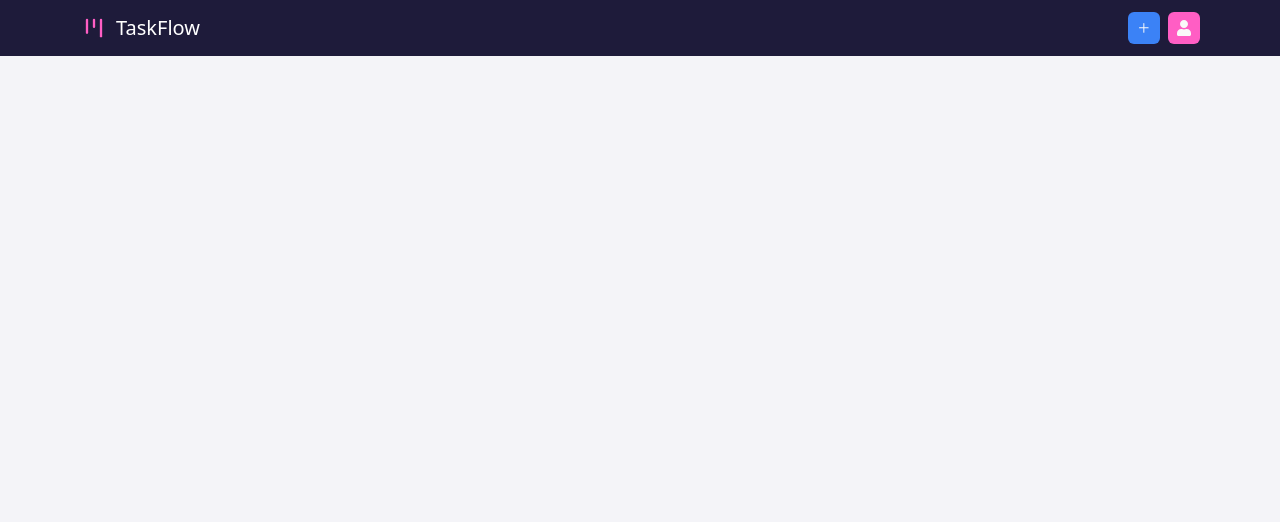
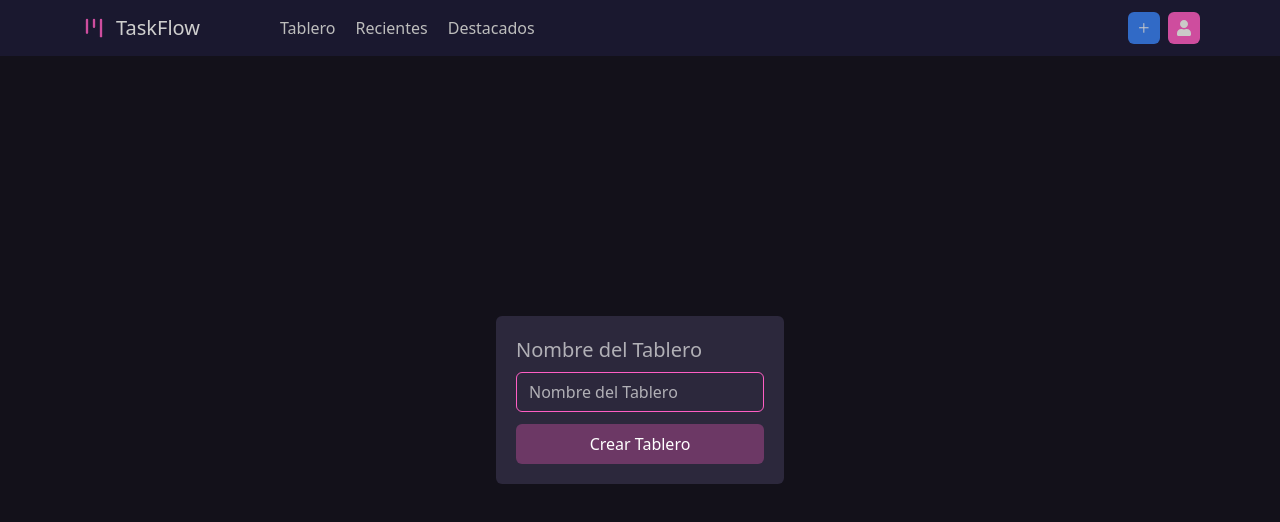
Before and after one commit to oscar84-spec/task-flow, a React (Vite) app: page /dashboard in a window 1280 px wide. Both pictures are taken after a click on the button 1144 px from the left and 28 px from the top of the page. Shown: the top 522 px of the page. Built offline with nearby package versions, Linux system fonts and the light colour scheme.

Commit message:
Header del dashboard, terminado

```diff
--- /dev/null
+++ b/src/components/Dashboard/AddTabModal.tsx
@@ -0,0 +1,47 @@
+import { Button } from "../index";
+import { useShowModalStore } from "../../store/slices/sliceShowModal";
+import "../../assets/styles/header-dash.css";
+
+const AddTabModal = () => {
+  const { isOpenModal, handleToggleModal } = useShowModalStore();
+  return (
+    <div
+      className={`menu fixed top-0 left-0 w-screen h-screen bg-stone-950/20 flex justify-center items-center z-50 ${
+        isOpenModal ? "show" : ""
+      } `}
+    >
+      <form
+        className={`menu w-72 h-max absolute top-1/2 left-1/2 transform -translate-1/2 p-5 rounded-md bg-dashboard-sidebar-bg flex flex-col gap-3  ${
+          isOpenModal ? "show" : ""
+        } `}
+        id="modal"
+        popover="auto"
+      >
+        <div className="flex flex-col gap-2">
+          <label
+            htmlFor=""
+            className="text-xl text-dashboard-text-color/70 font-medium"
+          >
+            Nombre del Tablero
+          </label>
+          <input
+            type="text"
+            name=""
+            id=""
+            placeholder="Nombre del Tablero"
+            className="outline-none border-1 border-btn-secondary-bg w-full h-10 rounded-md px-3 text-dashboard-text-color placeholder:text-dashboard-text-color/70"
+          />
+        </div>
+        <Button
+          type="button"
+          styles="w-full h-10 bg-btn-secondary-bg/30 text-btn-primary-text hover:bg-btn-secondary-hover/50"
+          onClick={handleToggleModal}
+        >
+          Crear Tablero
+        </Button>
+      </form>
+    </div>
+  );
+};
+
+export default AddTabModal;
--- a/src/components/Dashboard/Header.tsx
+++ b/src/components/Dashboard/Header.tsx
@@ -2,22 +2,48 @@ import { KanbanIcon, AccountIcon, AddIcon } from "../../assets/icons";
 import { Link } from "react-router-dom";
 import { MenuAccount } from "./index";
 import { useShowAccountMenuStore } from "../../store/slices/sliceShowAccountMenu";
+import { useShowModalStore } from "../../store/slices/sliceShowModal";
 
 const Header = () => {
   const { handleToggleShowAccountMenu } = useShowAccountMenuStore();
+  const { handleToggleModal } = useShowModalStore();
 
   return (
     <header className="w-full h-14 bg-dashboard-header-bg flex justify-between items-center px-5 relative z-50 lg:px-10 xl:px-20">
+      <div className="flex items-center gap-2 md:gap-5 lg:gap-10 xl:gap-20">
         <Link to="" className="flex gap-2 items-center">
           <KanbanIcon styles="size-7 text-icon-color" />
           <span className="text-xl text-dashboard-header-text font-medium">
             TaskFlow
           </span>
         </Link>
+        <nav className="hidden text-dashboard-text-color md:flex md:items-center md:gap-2 md:text-md lg:gap-5">
+          <Link
+            to=""
+            className="cursor-pointer hover:scale-105 transition-transform ease-in-out duration-300"
+          >
+            Tablero
+          </Link>
+          <Link
+            to=""
+            className="cursor-pointer hover:scale-105 transition-transform ease-in-out duration-300"
+          >
+            Recientes
+          </Link>
+          <Link
+            to=""
+            className="cursor-pointer hover:scale-105 transition-transform ease-in-out duration-300"
+          >
+            Destacados
+          </Link>
+        </nav>
+      </div>
       <div className="flex gap-2 items-center">
         <button
           type="button"
           className="p-2 bg-dashboard-btn-primary-bg rounded-md transition-colors ease-in-out duration-500 hover:bg-dashboard-btn-primary-hover cursor-pointer"
+          popoverTarget="modal"
+          onClick={handleToggleModal}
         >
           <AddIcon styles="text-stone-50" />
         </button>
--- a/src/components/Dashboard/MenuAccount.tsx
+++ b/src/components/Dashboard/MenuAccount.tsx
@@ -5,11 +5,12 @@ import { Button } from "../index";
 import { LogOut } from "../../assets/icons";
 
 const MenuAccount = () => {
-  const { isOpenAccountMenu } = useShowAccountMenuStore();
+  const { isOpenAccountMenu, handleToggleShowAccountMenu } =
+    useShowAccountMenuStore();
 
   return (
     <div
-      className={`menu w-full h-max p-5 absolute top-14 right-0 flex flex-col gap-2 justify-center items-center rounded-md shadow-lg z-40 md:w-72 md:right-5 lg:right-10 xl:right-20 ${
+      className={`menu w-full h-max p-5 absolute top-14 right-0 flex flex-col gap-2 justify-center items-center rounded-md shadow-lg z-40 md:w-72 md:right-5 lg:right-10 xl:right-20 bg-page-bg ${
         isOpenAccountMenu ? "show" : ""
       } `}
       id="account"
@@ -32,6 +33,7 @@ const MenuAccount = () => {
         <Button
           type="button"
           styles="w-full flex justify-center items-center gap-3"
+          onClick={handleToggleShowAccountMenu}
         >
           Cerrar sesión <LogOut />
         </Button>
--- a/src/components/Dashboard/index.ts
+++ b/src/components/Dashboard/index.ts
@@ -1,2 +1,3 @@
 export { default as HeaderDash } from "./Header";
 export { default as MenuAccount } from "./MenuAccount";
+export { default as AddTabModal } from "./AddTabModal";
--- a/src/index.css
+++ b/src/index.css
@@ -42,7 +42,7 @@
   --color-dashboard-btn-secondary-hover: #e645ae;
 
   /* Sidebar */
-  --color-dashboard-sidebar-bg: #11101a;
+  --color-dashboard-sidebar-bg: #2c283c;
   --color-dashboard-sidebar-text: #cfcfd1;
   --color-dashboard-sidebar-active-bg: #2c1e40;
 
--- a/src/pages/Dashboard.tsx
+++ b/src/pages/Dashboard.tsx
@@ -1,9 +1,10 @@
-import { HeaderDash } from "../components/Dashboard";
+import { HeaderDash, AddTabModal } from "../components/Dashboard";
 
 const Dashboard = () => {
   return (
-    <main className="w-full h-screen bg-page-bg ">
+    <main className="w-full h-screen bg-dashboard-page-bg ">
       <HeaderDash />
+      <AddTabModal />
     </main>
   );
 };
--- /dev/null
+++ b/src/store/slices/sliceShowModal.ts
@@ -0,0 +1,12 @@
+import { create } from "zustand";
+
+interface ShowModalState {
+  isOpenModal: boolean;
+  handleToggleModal: () => void;
+}
+
+export const useShowModalStore = create<ShowModalState>((set) => ({
+  isOpenModal: false,
+  handleToggleModal: () =>
+    set((state) => ({ isOpenModal: !state.isOpenModal })),
+}));
```
Lines whose indentation alone changed are shown as unchanged.
